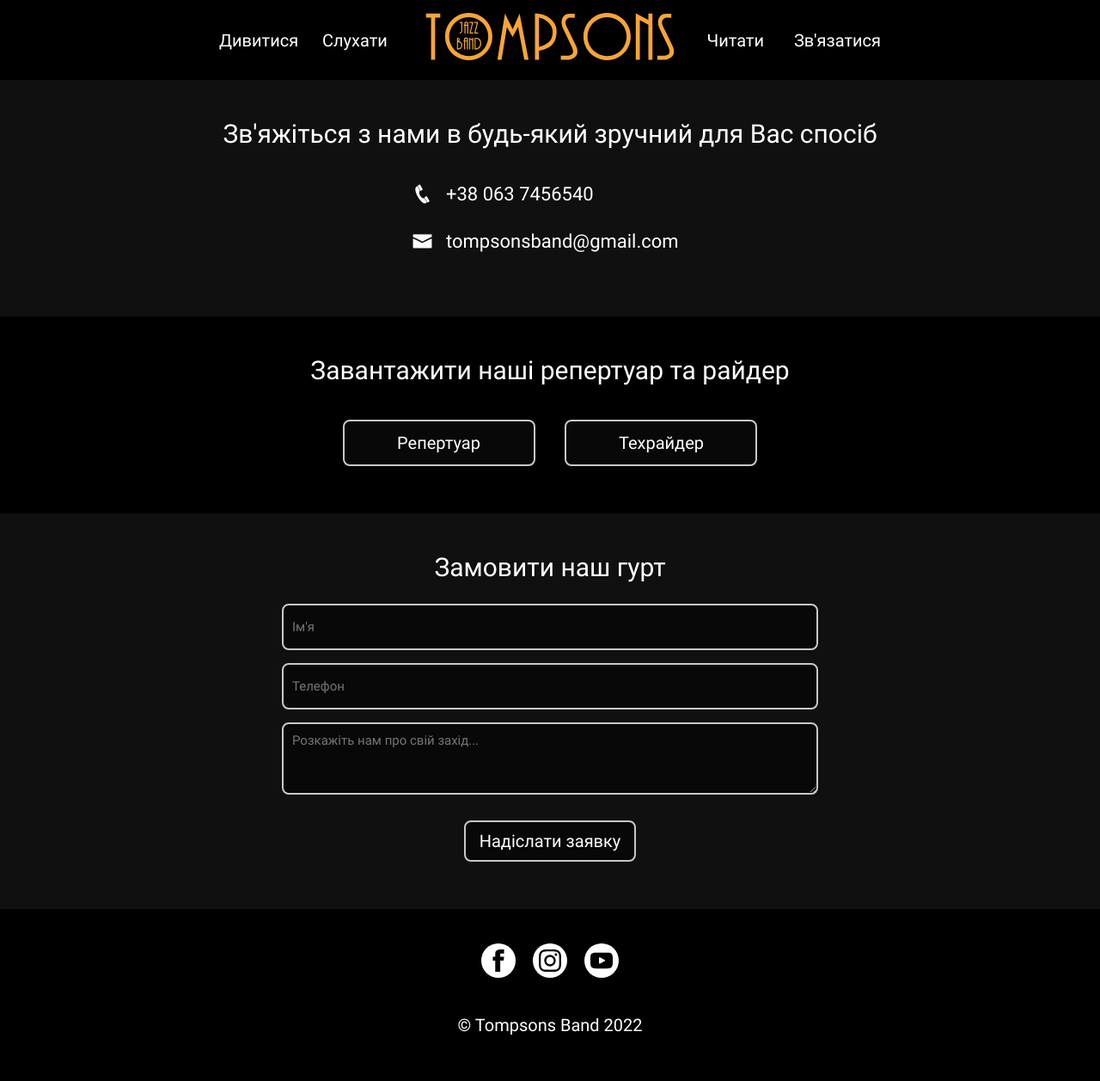
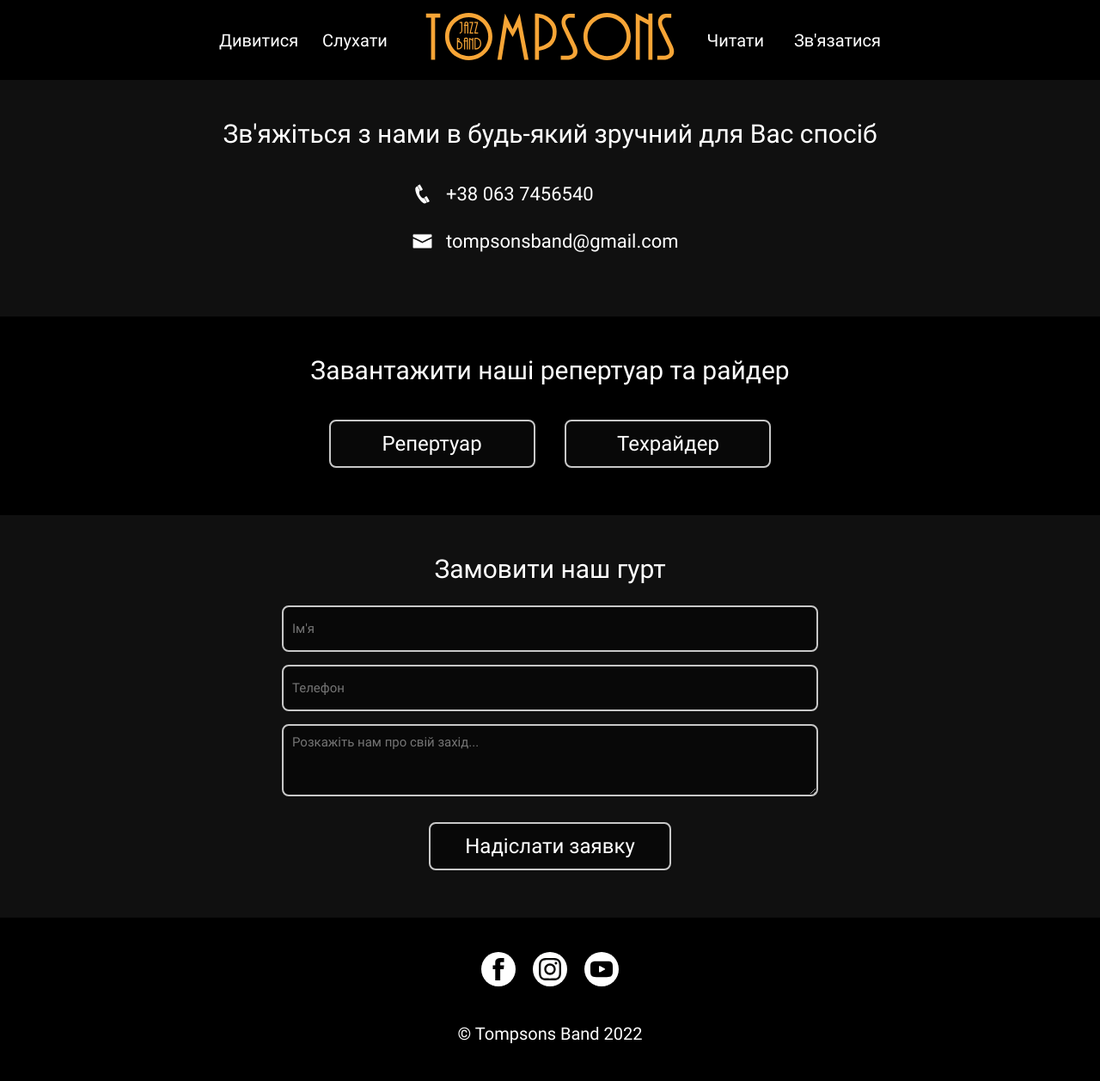
Before and after one commit to oleksii-ponomarov/tompsonsband, a Jekyll site: the page built from contact.md, in a window 1280 px wide. Shown: the whole page at 86% size. Built offline with Jekyll 4.4.1, drawn with Linux system fonts in a browser that asks for light colours.

Commit message:
improved buttons

```diff
--- a/_sass/tompsonsband/_layout.scss
+++ b/_sass/tompsonsband/_layout.scss
@@ -242,15 +242,17 @@
   display: inline-block;
   border-radius: $corner-radius;
   background: #080808;
-  padding: 0.5em;
+  padding: 0.5rem 2.5rem;
   color: $text-color;
   border: 2px solid rgb(200, 200, 200);
   margin: 15px;
-  width: 10em;
-  font-size: 1em;
+  min-width: 15rem;
+  font-size: 1.5rem;
   text-align: center;
   font-family: $base-font-family;
   cursor: pointer;
+  line-height: 1.5;
+  box-sizing: border-box;
 
   &:hover {
     color: $hover-color;
```
